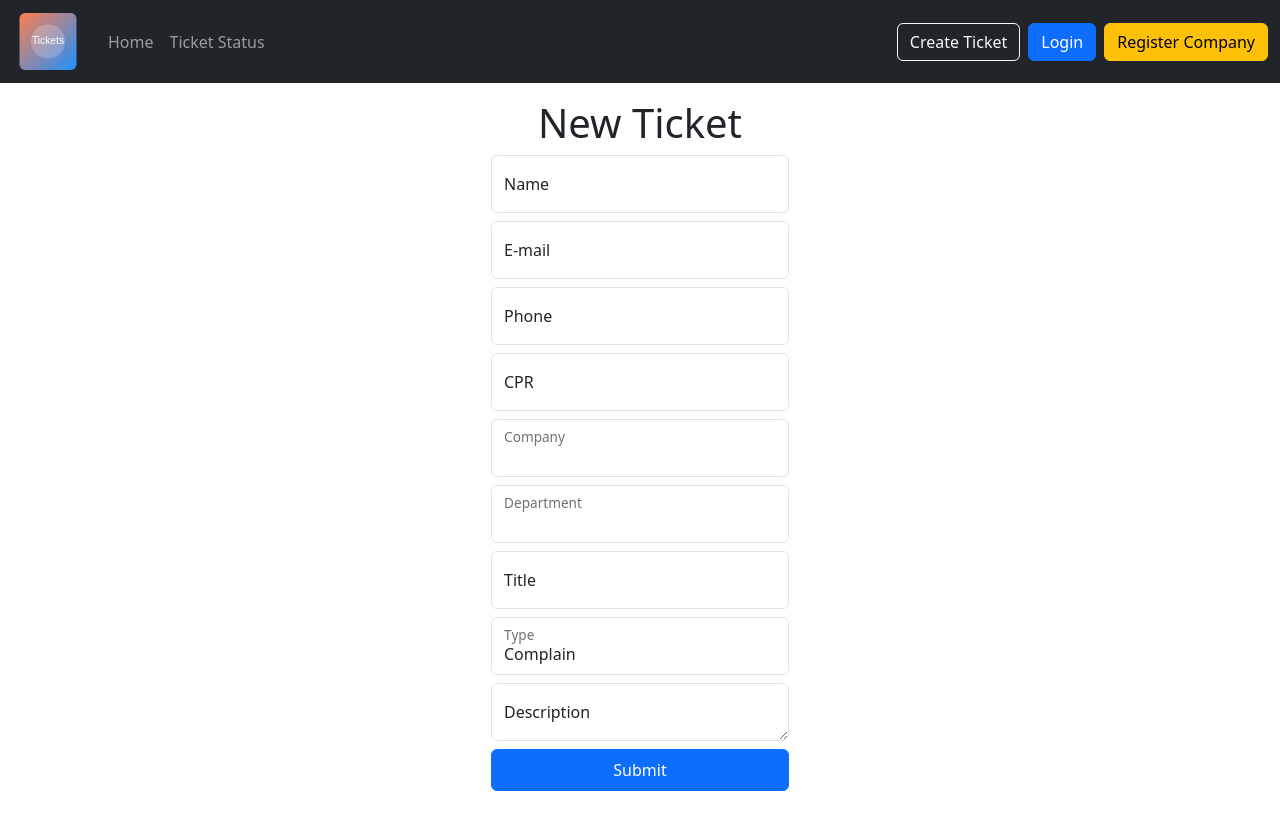
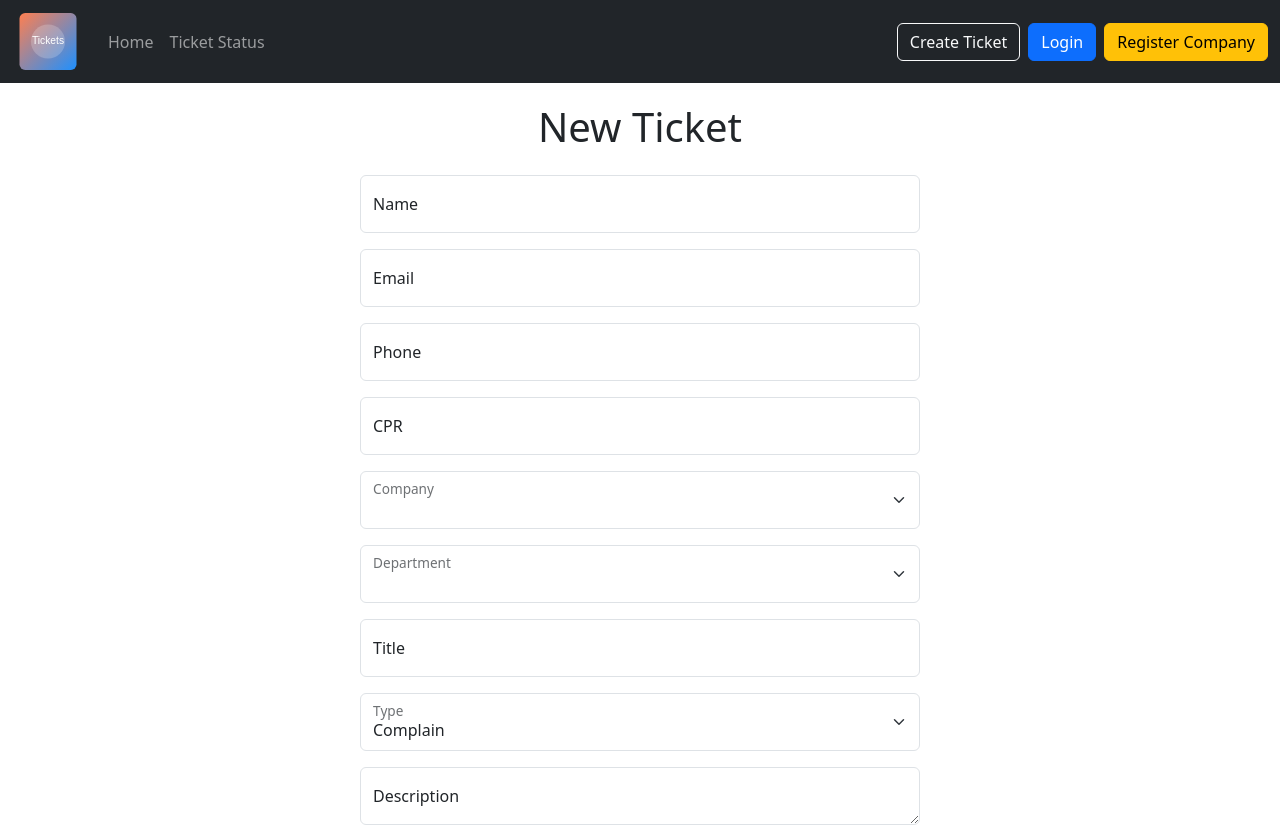
Before and after one commit to smizal/TicketsSystem-FrontEnd, a React (Vite) app: page /create in a window 1280 px wide. Shown: the top 825 px of the page. Built offline with nearby package versions, Linux system fonts and the light colour scheme; no server answers.

Commit message:
changed the create ticket input width

```diff
--- a/src/pages/NewTicket.jsx
+++ b/src/pages/NewTicket.jsx
@@ -29,102 +29,111 @@ const NewTicket = () => {
 
   return (
     <>
-      <div class="form-signin w-100 m-auto">
-        <h1>New Ticket</h1>
+      <div className="container">
+        <div
+          className="form-signin mx-auto"
+          style={{ maxWidth: "600px", padding: "20px" }}
+        >
+          <h1 className="mb-4 text-center">New Ticket</h1>
 
           <form onSubmit={handleSubmit}>
             <input type="hidden" id="source" name="source" value="web" />
 
-          <div className="form-floating mb-2">
+            <div className="form-floating mb-3">
               <input
                 type="text"
-              class="form-control"
+                className="form-control"
                 id="name"
-              placeholder="name"
+                placeholder="Name"
                 onChange={handleChange}
                 value={ticketForm.name}
                 required
               />
-            <label for="name">Name</label>
+              <label htmlFor="name">Name</label>
             </div>
 
-          <div className="form-floating mb-2">
+            <div className="form-floating mb-3">
               <input
-              type="text"
-              class="form-control"
+                type="email"
+                className="form-control"
                 id="email"
-              placeholder="email"
+                placeholder="Email"
                 onChange={handleChange}
                 value={ticketForm.email}
                 required
               />
-            <label for="email">E-mail</label>
+              <label htmlFor="email">Email</label>
             </div>
 
-          <div className="form-floating mb-2">
+            <div className="form-floating mb-3">
               <input
-              type="text"
-              class="form-control"
+                type="tel"
+                className="form-control"
                 id="phone"
-              placeholder="phone"
+                placeholder="Phone"
                 onChange={handleChange}
                 value={ticketForm.phone}
                 required
               />
-            <label for="phone">Phone</label>
+              <label htmlFor="phone">Phone</label>
             </div>
 
-          <div className="form-floating mb-2">
+            <div className="form-floating mb-3">
               <input
                 type="text"
-              class="form-control"
+                className="form-control"
                 id="cpr"
                 placeholder="Enter your CPR"
                 onChange={handleChange}
                 value={ticketForm.cpr}
                 required
               />
-            <label for="cpr">CPR</label>
+              <label htmlFor="cpr">CPR</label>
             </div>
 
-          <div className="form-floating mb-2">
+            <div className="form-floating mb-3">
               <select
                 onChange={handleChange}
-              className="form-control"
+                className="form-select"
                 id="companyId"
                 name="companyId"
                 defaultValue={ticketForm.company}
                 required
-            ></select>
-            <label for="companyId">Company</label>
+              >
+                {/* Option rendering logic here */}
+              </select>
+              <label htmlFor="companyId">Company</label>
             </div>
 
-          <div className="form-floating mb-2">
+            <div className="form-floating mb-3">
               <select
-              className="form-control"
+                className="form-select"
                 id="departmentId"
                 name="departmentId"
                 onChange={handleChange}
                 defaultValue={ticketForm.department}
-            ></select>
-            <label for="departmentId">Department</label>
+              >
+                {/* Option rendering logic here */}
+              </select>
+              <label htmlFor="departmentId">Department</label>
             </div>
 
-          <div className="form-floating mb-2">
+            <div className="form-floating mb-3">
               <input
                 type="text"
-              class="form-control"
+                className="form-control"
                 id="title"
-              placeholder="title"
+                placeholder="Title"
                 onChange={handleChange}
                 value={ticketForm.title}
               />
-            <label for="title">Title</label>
+              <label htmlFor="title">Title</label>
             </div>
-          <div class="form-floating mb-2">
+
+            <div className="form-floating mb-3">
               <select
                 onChange={handleChange}
-              className="form-control"
+                className="form-select"
                 id="type"
                 name="type"
                 defaultValue={ticketForm.type}
@@ -133,9 +142,10 @@ const NewTicket = () => {
                 <option value="suggestion">Suggestion</option>
                 <option value="feedback">Feedback</option>
               </select>
-            <label for="type">Type</label>
+              <label htmlFor="type">Type</label>
             </div>
-          <div className="form-floating mb-2">
+
+            <div className="form-floating mb-4">
               <textarea
                 className="form-control"
                 id="description"
@@ -143,13 +153,16 @@ const NewTicket = () => {
                 placeholder="Write your Complain/Suggestion/Feedback in detail here"
                 onChange={handleChange}
                 value={ticketForm.description}
-            ></textarea>
-            <label for="description">Description</label>
+                rows="4"
+              />
+              <label htmlFor="description">Description</label>
             </div>
-          <button class="btn btn-primary w-100 py-2" type="submit">
+
+            <button className="btn btn-primary w-100 py-2" type="submit">
               Submit
             </button>
           </form>
+        </div>
       </div>
     </>
   )
```
Lines whose indentation alone changed are shown as unchanged.
